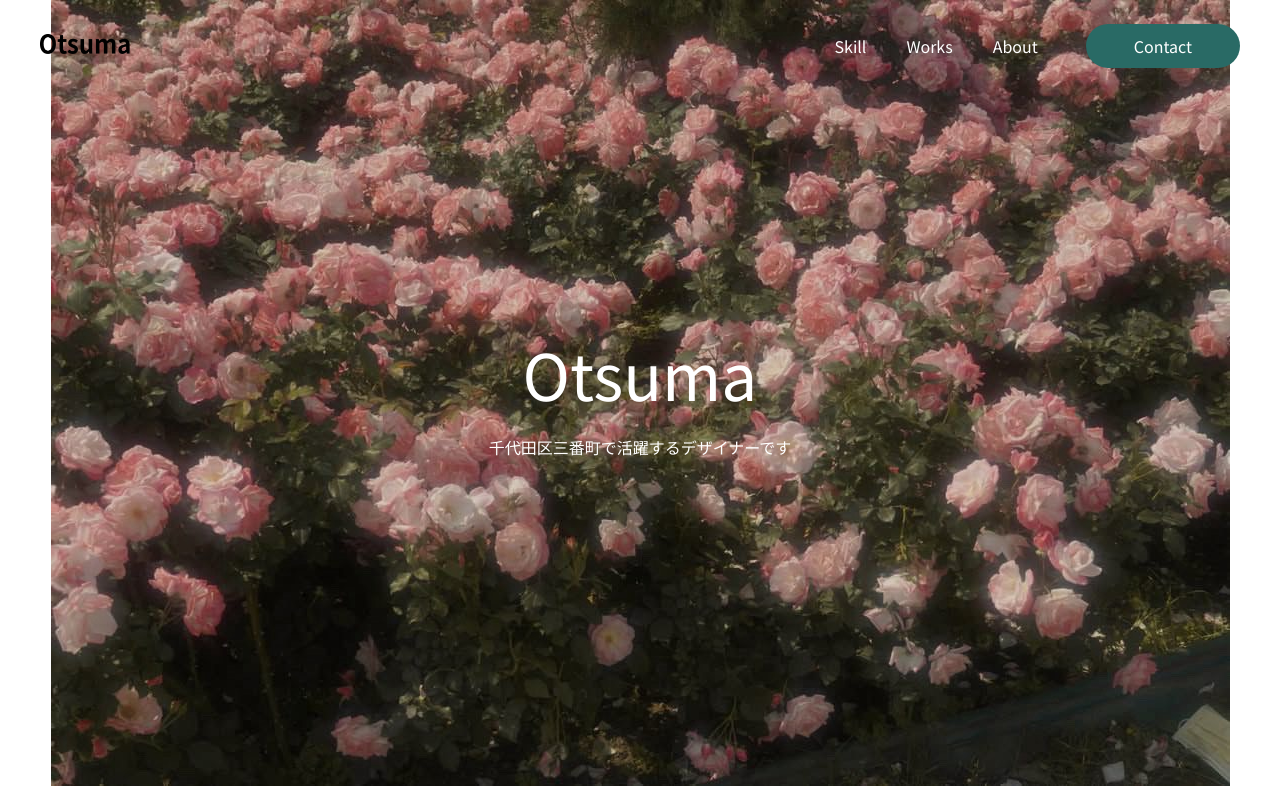
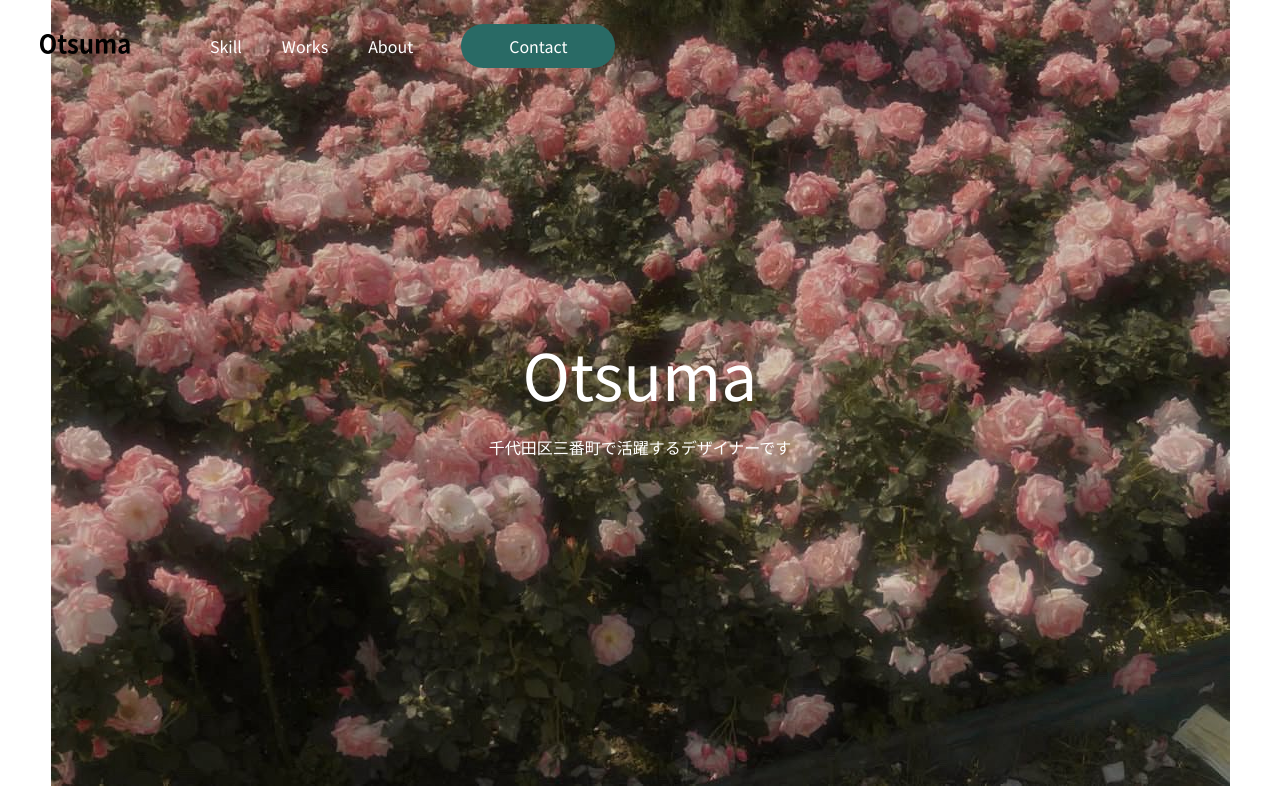
Before and after one commit to owu131324118/Portfolio.1, a plain HTML site: page index.html in a window 1280 px wide. Shown: the top 800 px of the page. Drawn offline with Linux system fonts and the light colour scheme.

Commit message:
Refactor header styles and add site menu styles

```diff
--- a/styles.css
+++ b/styles.css
@@ -1,4 +1,3 @@
-
 @charset "utf-8";
 
 body {
@@ -22,14 +21,13 @@ body {
 .header {
   position: absolute;
   top: 0;
-  right: 0;               /* 👈 left: 0; ではなく、右端（right）を基準にします */
-  width: 100%;            /* バラの写真（.hero）と同じ幅になります */
-  max-width: 100%;        /* 念のため、写真からはみ出さないようにガード */
-  box-sizing: border-box; /* これで左右の余白（padding）が内側に収まります */
+  left: 0;                /* 左端を基準にする */
+  width: 100%;            /* 写真の幅いっぱいに広げる */
+  box-sizing: border-box; /* 👈 paddingが外にはみ出るのを防ぐ（超重要） */
   z-index: 10;
-  padding: 24px 40px;     /* 写真の右端・左端から40px内側にきれいに収まります */
+  padding: 24px 40px;     /* 写真の左端から40px内側にメニューが来ます */
   display: flex;
-  justify-content: space-between;
+  justify-content: flex-start; /* 👈 space-between から変更（左詰めに） */
   align-items: center;
 }
 
@@ -49,6 +47,21 @@ body {
   list-style: none; /* [27], [22] */
   display: flex;
   gap: 40px; /* 項目間の間隔 [30], [22] */
+}
+
+.site-menu {
+  display: flex;
+  align-items: center;
+  gap: 48px;
+}
+
+.site-menu ul {
+  list-style: none;
+  display: flex;
+  justify-content: flex-start; /* 👈 追記：左詰めで並べる */
+  gap: 40px;
+  padding: 0;                  /* 👈 念のため無駄な余白をリセット */
+  margin: 0;                   /* 👈 念のため無駄な余白をリセット */
 }
 
 .site-menu a {
```
